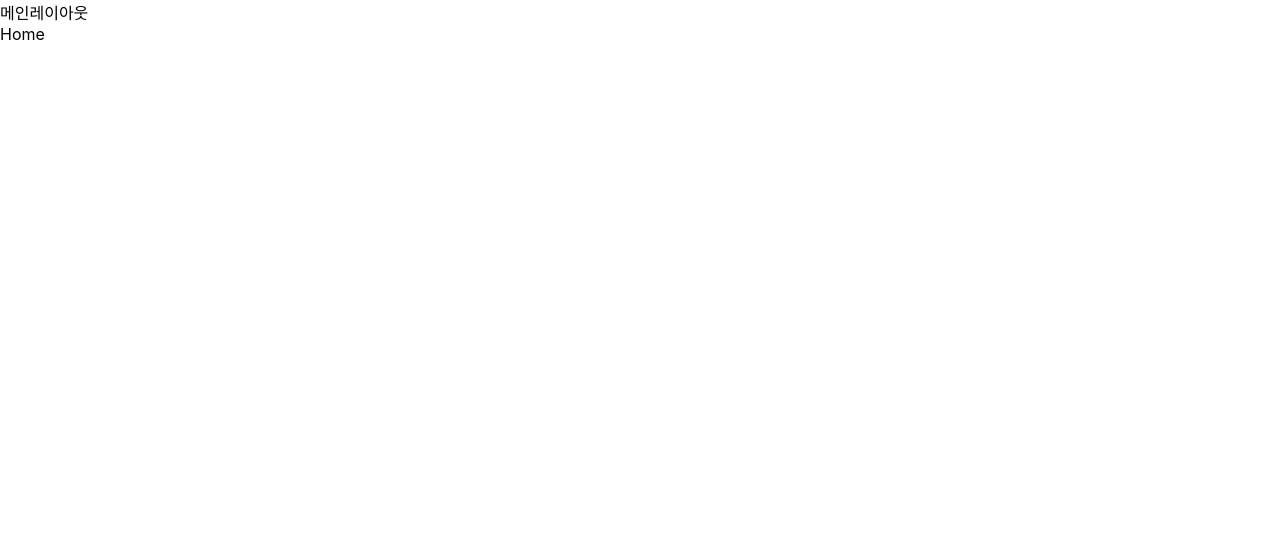
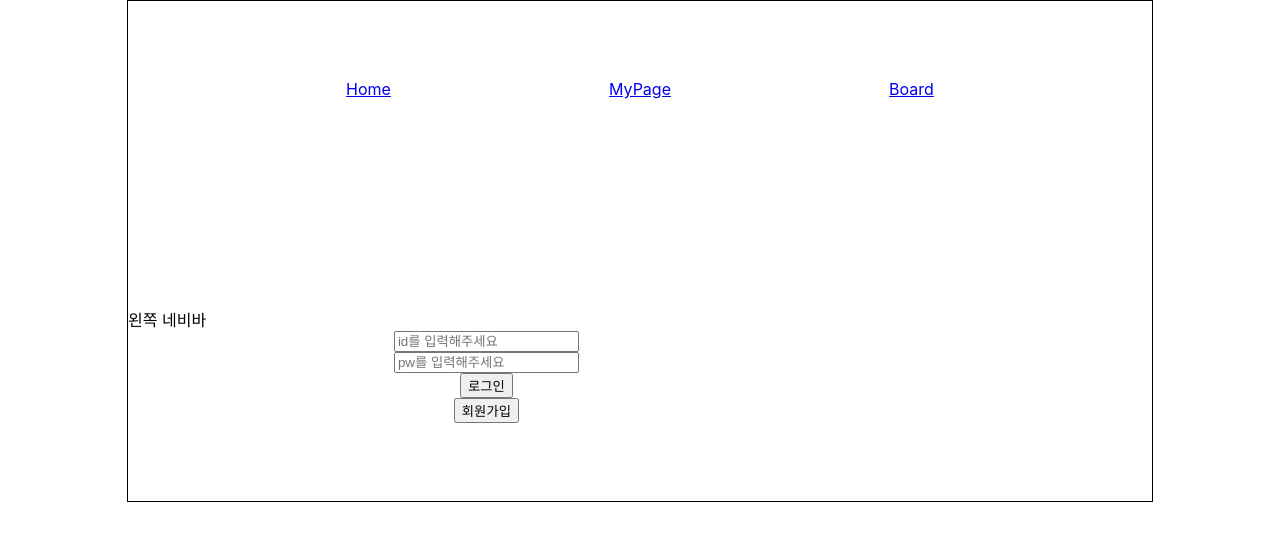
Before and after one commit to Cyaegha96/board-react-frontend-exam, a React (Create React App) app: page / in a window 1280 px wide. Shown: the top 540 px of the page. Built offline with nearby package versions, Linux system fonts and the light colour scheme.

Commit message:
login page and layout

```diff
--- a/package.json
+++ b/package.json
@@ -7,6 +7,7 @@
     "@testing-library/jest-dom": "^6.8.0",
     "@testing-library/react": "^16.3.0",
     "@testing-library/user-event": "^13.5.0",
+    "axios": "^1.12.2",
     "react": "^19.1.1",
     "react-dom": "^19.1.1",
     "react-router-dom": "^7.9.3",
--- /dev/null
+++ b/src/components/LoginComponent.jsx
@@ -0,0 +1,45 @@
+import { useState } from "react"
+import axios from "axios"
+import styles from "./components.module.css"
+import useAuthStore from "../store/authStore"
+import {Link} from "react-router-dom"
+
+const LoginComponent = () => {
+
+    const login = useAuthStore((state) => state.login);
+
+    const [loginInfo, setLoginInfo] = useState({
+        id: '', pw: ''
+    })
+
+    const handleChange = (e) => {
+        const {name , value} = e.target;
+        setLoginInfo(prev =>({
+            ...prev, [name]:value
+        }))
+    }
+
+
+    const handleLoggin = () =>{
+        axios.get(`http://10.5.5.2/member/login?id=${loginInfo.id}&pw=${loginInfo.pw}`)
+        .then(e=>{
+            console.log(e);
+            if(e.data){
+                login(loginInfo.id);
+            }
+
+        })
+
+    }
+
+    return(
+    <div className={styles.LoginComponent}>
+        <input type="text" name="id" placeholder="id를 입력해주세요" value={loginInfo.id} onChange={handleChange} />
+        <input type="text" name="pw" placeholder="pw를 입력해주세요" value={loginInfo.pw} onChange={handleChange} />
+        <button onClick={handleLoggin}>로그인</button>
+        <Link to="/joinPage"><button>회원가입</button></Link>
+    </div>
+    )
+}
+
+export default LoginComponent;
--- /dev/null
+++ b/src/components/components.module.css
@@ -0,0 +1,9 @@
+.LoginComponent{
+   width: 100%;
+
+   display: flex;
+    justify-content: space-evenly;
+    align-items: center;
+    flex-direction: column;
+
+}
--- /dev/null
+++ b/src/layout/Contents.jsx
@@ -0,0 +1,16 @@
+
+import styles from "./layout.module.css";
+import LeftNavi from "./LeftNavi"
+
+const Contents = ({children}) =>{
+   return(
+    <div className={styles.Contents}>
+      <LeftNavi></LeftNavi>
+        <div className={styles.RightContent}>
+         {children}
+        </div>
+    </div>
+   )
+}
+
+export default Contents;
--- /dev/null
+++ b/src/layout/Headers.jsx
@@ -0,0 +1,14 @@
+import {Link} from "react-router-dom"
+import styles from "./layout.module.css";
+const Headers = () => {
+    return (
+    <nav className = {styles.Headers}>
+        <Link to="/">Home</Link>
+        <Link to="/mypage">MyPage</Link>
+        <Link to="/board">Board</Link>
+
+    </nav>
+    )
+}
+
+export default Headers;
--- /dev/null
+++ b/src/layout/LeftNavi.jsx
@@ -0,0 +1,13 @@
+import styles from "./layout.module.css"
+
+
+const LeftNavi = () => {
+    return(
+
+        <div className={styles.LeftNavi}>
+            왼쪽 네비바
+        </div>
+    )
+}
+
+export default LeftNavi;
--- a/src/layout/MainLayout.jsx
+++ b/src/layout/MainLayout.jsx
@@ -1,9 +1,12 @@
+import styles from "./layout.module.css";
+import Headers from "./Headers"
+import Contents from "./Contents";
+
 const MainLayout = ({children}) => {
-    return (<div>
-        <div>
-            메인레이아웃
-        </div>
-{children}
+    return (<div className={styles.MainLayout}>
+       <Headers></Headers>
+       <Contents> {children}</Contents>
+
     </div>)
 
 }
--- /dev/null
+++ b/src/layout/layout.module.css
@@ -0,0 +1,32 @@
+.MainLayout{
+    margin: auto;
+    width: 80%;
+    height:500px;
+    border: 1px solid black;
+    display: flex;
+    flex-direction: column;
+    justify-content: space-evenly;
+
+}
+
+
+
+.Headers {
+    height:30%;
+      display: flex;
+    justify-content: space-evenly;
+
+}
+
+.LeftNavi{
+    width: 30%;
+}
+
+.RightContent{
+     width: 70%;
+}
+
+.Contents{
+    width: 100%;
+
+}
--- a/src/pages/Home.js
+++ b/src/pages/Home.js
@@ -1,8 +1,15 @@
+import LoginComponent from "../components/LoginComponent";
+import { useState } from "react";
+import useAuthStore from "../store/authStore";
+
 const Home = () => {
+
+  const {loginId , isLoggedIn} = useAuthStore();
     return (
-        <div>
-            Home
-        </div>
+        <>
+        {isLoggedIn ? <div>로그인되었습니다. 아이디: {loginId} </div>:<LoginComponent/>}
+        </>
+
     )
 }
 
--- /dev/null
+++ b/src/store/authStore.js
@@ -0,0 +1,10 @@
+import {create} from "zustand"
+
+const useAuthStore = create((set) => ({
+    loginId : null,
+    isLoggedIn: false,
+    login: (id) => set({loginId: id, isLoggedIn: true}),
+    logut: () => set({loginId: null, isLoggedIn: false})
+}))
+
+export default useAuthStore;
```
Also changed, not shown: 1 other file (tests, documents, lock files or other folders).
